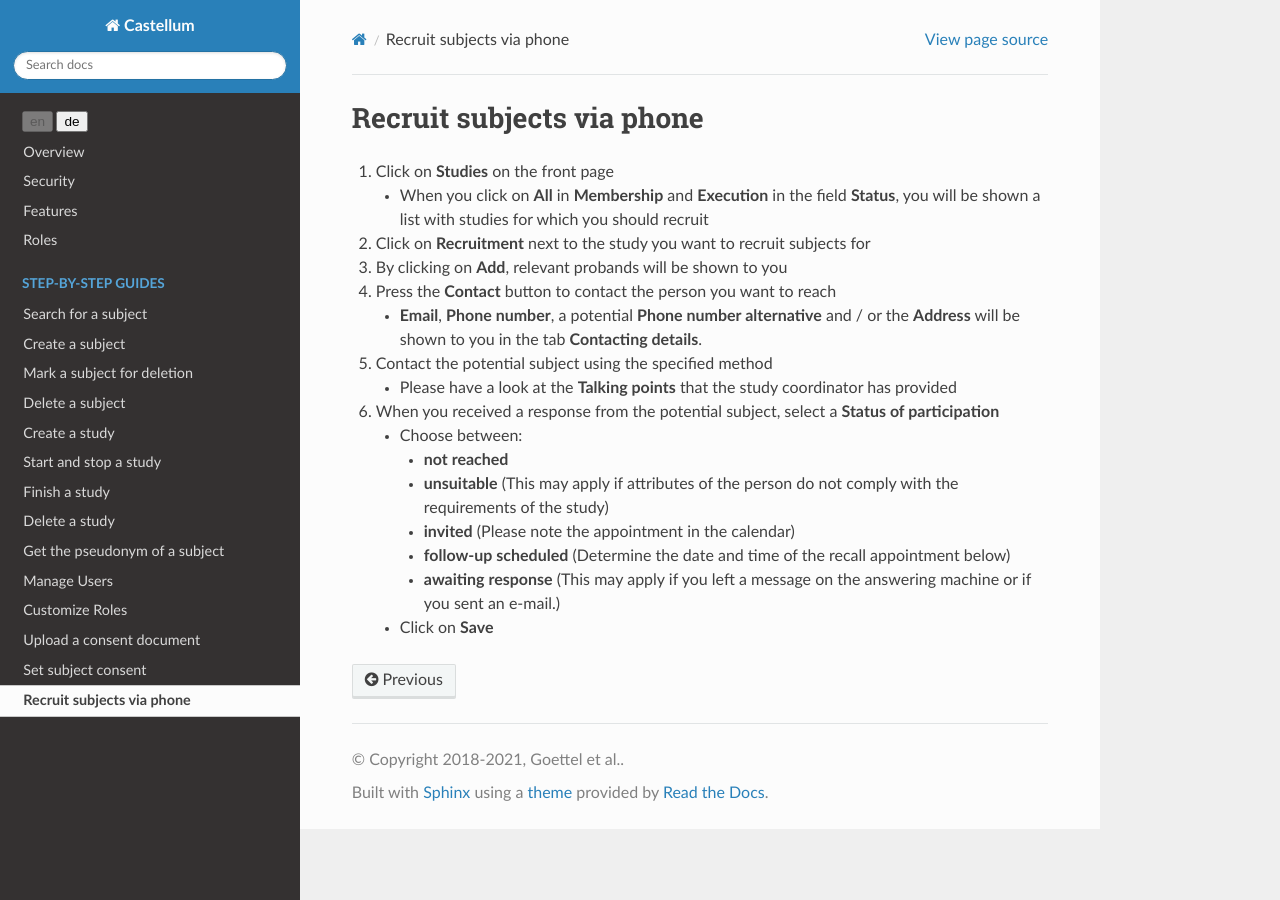
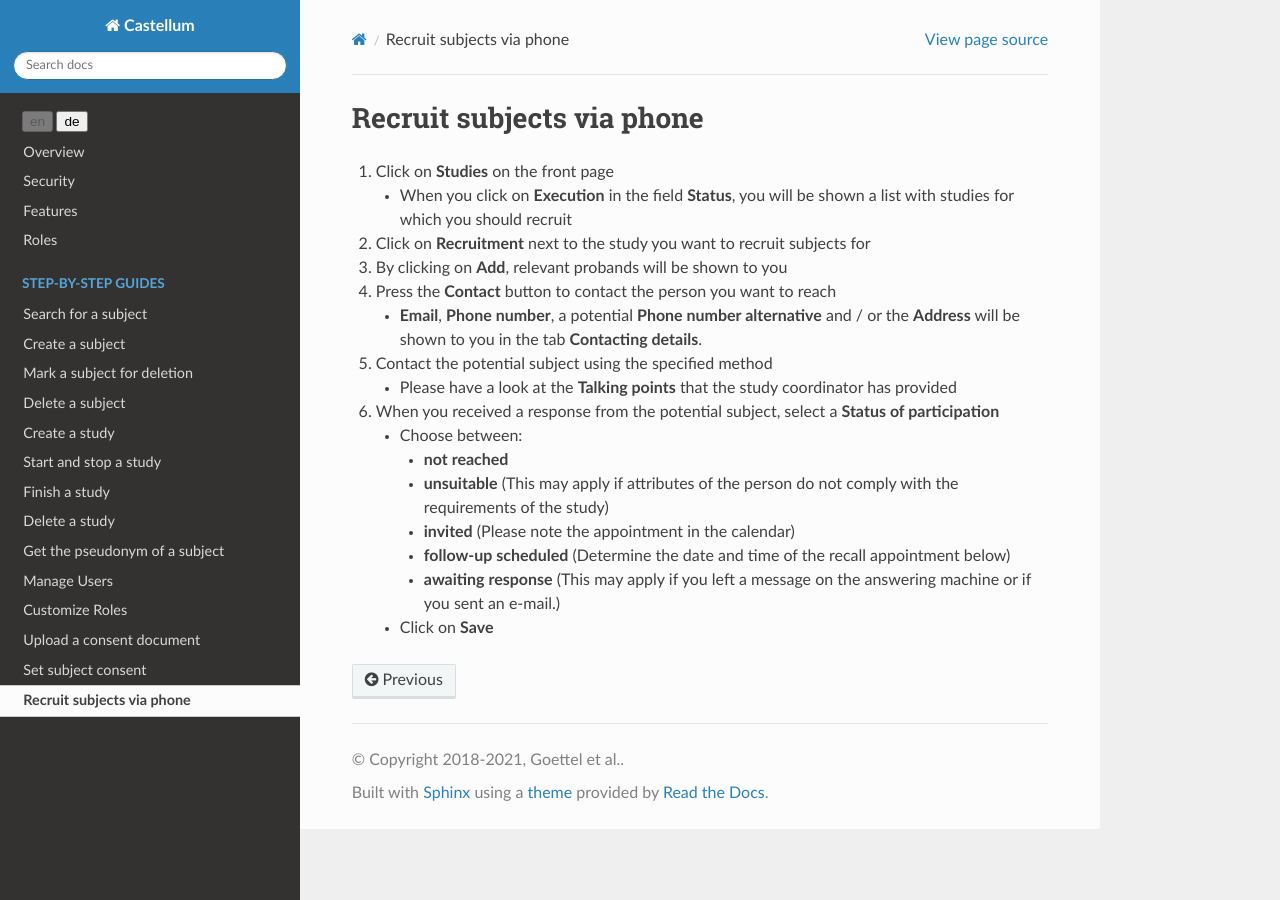
Before and after one commit to DouglasNeuroInformatics/castellum, a Sphinx documentation site: the page built from source/guides/recruitment.rst, in a window 1280 px wide. Built offline with Sphinx 7.4.7 and the Read the Docs theme 2.0.0, drawn with Linux system fonts in a browser that asks for light colours.

Commit message:
fix study filter instructions

```diff
--- a/source/guides/recruitment.rst
+++ b/source/guides/recruitment.rst
@@ -5,8 +5,8 @@ Recruit subjects via phone
 
 1.  Click on **Studies** on the front page
 
-    -   When you click on **All** in **Membership** and **Execution** in the field
-        **Status**, you will be shown a list with studies for which you should recruit
+    -   When you click on **Execution** in the field **Status**, you will be
+        shown a list with studies for which you should recruit
 
 2.  Click on **Recruitment** next to the study you want to recruit subjects for
 
--- a/source/guides/study-management.rst
+++ b/source/guides/study-management.rst
@@ -140,9 +140,6 @@ please follow the steps below.
 
 1.  Click on **Studies** on the front page
 
-    You will see a list of the studies you have created by clicking on **Mine**
-    in **Membership**
-
 2.  Click on **Details** of the study for which you want to change access rights
     or role redistribution
 
```
